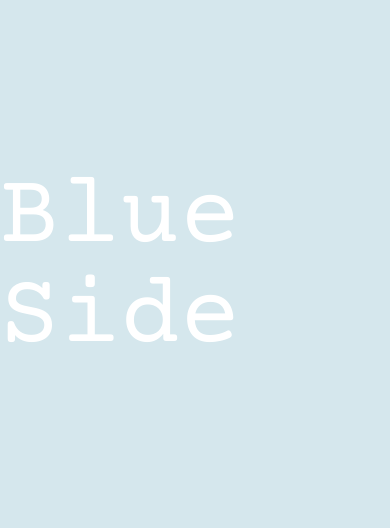
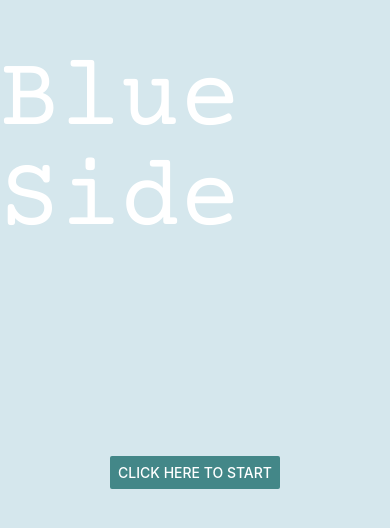
Before and after one commit to jubcohen/Blue-Side, a React Native app: screen / in a window 390 px wide. Shown: the part 150-678 px from the top of the page. Built offline with nearby package versions, Linux system fonts and the light colour scheme.

Commit message:
adcionei botão para levar ao menu

```diff
--- a/App.tsx
+++ b/App.tsx
@@ -1,10 +1,14 @@
 import { StatusBar } from 'expo-status-bar';
 import React from 'react';
-import { StyleSheet, Text, View } from 'react-native';
+import { StyleSheet, Text, View, Button, SafeAreaView, Alert } from 'react-native';
 import { useFonts } from 'expo-font';
 import AppLoading from 'expo-app-loading';
 
-export default function App() {
+const Separator = () => (
+  <View style={styles.separator} />
+);
+
+export default function App(): JSX.Element {
   let [fontsLoaded] = useFonts({
     'courier-prime': require('./assets/fonts/courier-prime.ttf'),
   });
@@ -14,6 +18,11 @@ export default function App() {
   return (
     <View style={styles.container}>
       <Text style={styles.title}>Blue Side</Text>
+      <Separator />
+      <Button
+      title="Click here to start"
+      onPress={() => Alert.alert('take to menu') }
+      color="#438788" />
       <StatusBar style="auto"/>
     </View>
   );
@@ -31,5 +40,17 @@ const styles = StyleSheet.create({
     color: '#fff',
     fontFamily: 'courier-prime',
     fontSize: 100,
-  }
+  },
+
+  fixToText: {
+    flexDirection: 'row',
+    justifyContent: 'space-between',
+  },
+
+  separator: {
+    marginVertical: 100,
+    borderBottomColor: '#000000',
+    borderBottomWidth: StyleSheet.hairlineWidth,
+  },
+
 });
```
Also changed, not shown: components/CustomButtonComponent.tsx (added).
